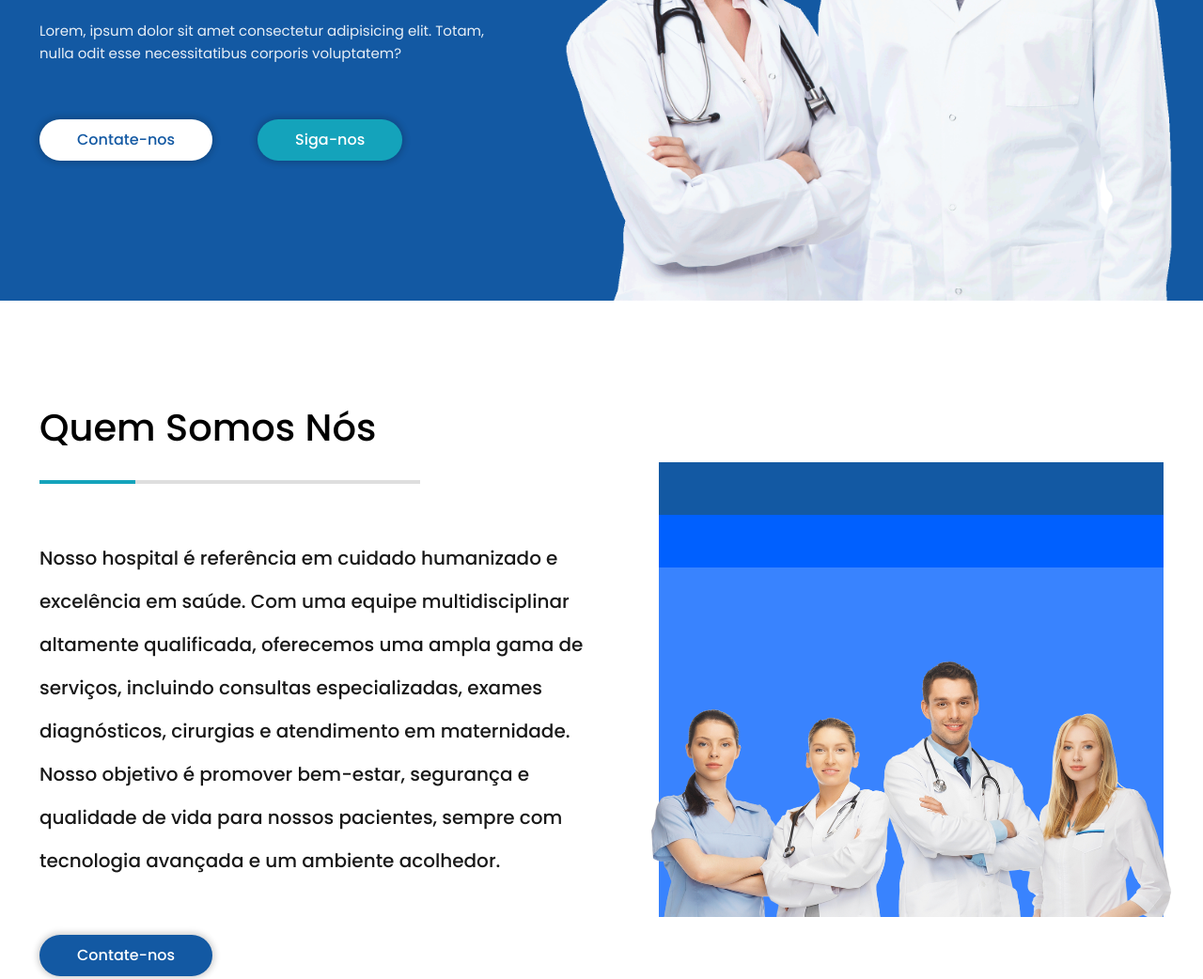
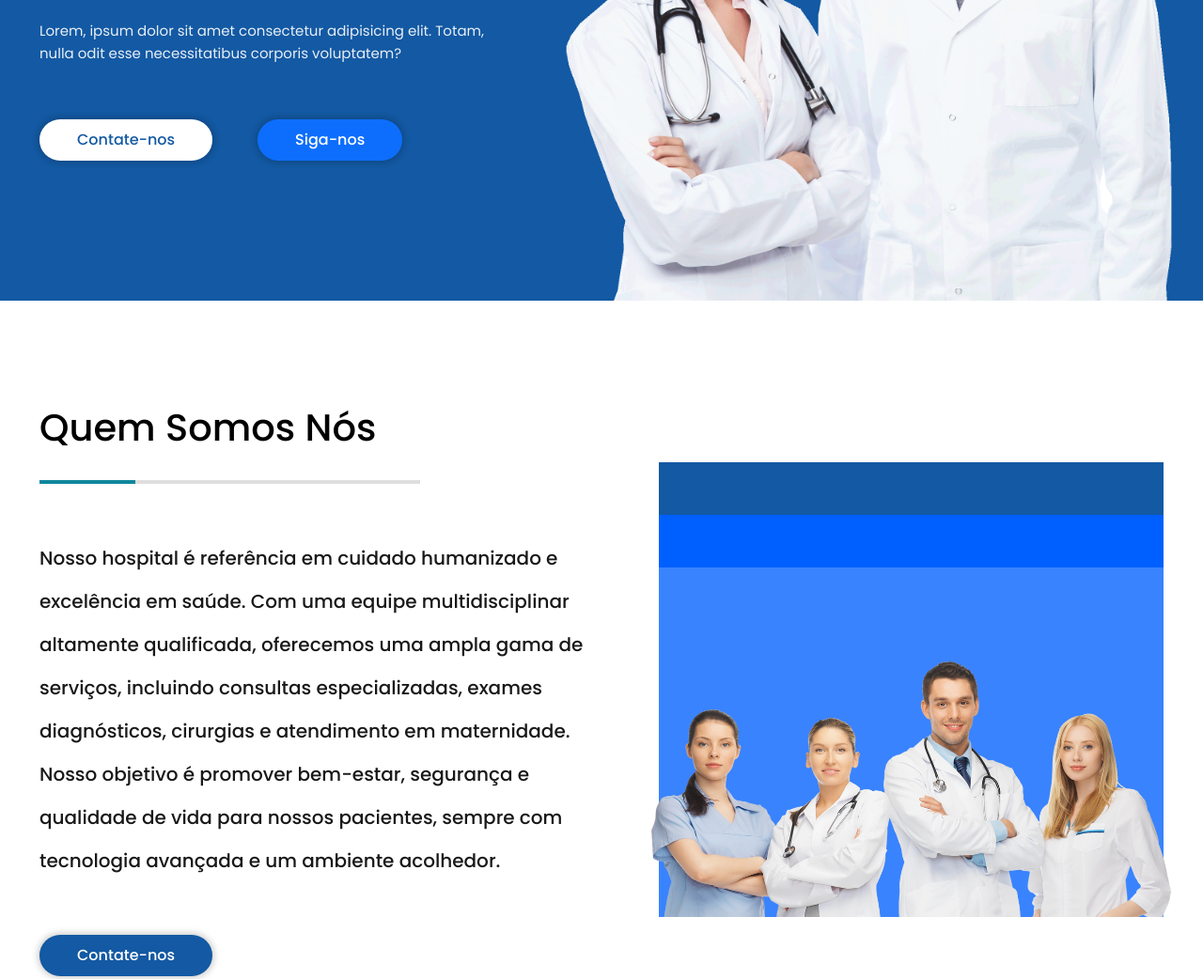
Before and after one commit to joyzinhw/site-hospital, a plain HTML site: page index.html in a window 1280 px wide. Shown: the part 480-1522 px from the top of the page at 94% size. Drawn offline with Linux system fonts and the light colour scheme.

Commit message:
add: cores

```diff
--- a/assets/css/main.css
+++ b/assets/css/main.css
@@ -3,7 +3,7 @@
 /* variables */
 :root{
     --fros-blue-color: #1359a3;
-    --light-blue-color: #14a3bb;
+    --light-blue-color: #0f879c;
     --dark-color: #202020;
     --light-gray: #dedede;
     --dark-gray: #a1a1a0;
@@ -49,8 +49,10 @@ a{
 .bg-white{
     background-color: var(--light-color);
 }
+/* Ajuste no contraste do texto azul:
+   Utiliza um tom de azul mais escuro para garantir melhor legibilidade sobre fundo branco */
 .text-blue{
-    color: var(--fros-blue-color);
+    color: #0d6efd; /* azul mais escuro */
 }
 .text-white{
     color: var(--light-color);
@@ -73,17 +75,31 @@ a{
     -o-transition: var(--transition);
     transition: var(--transition);
 }
+
+/* Botões com ajustes de contraste */
+/* Botão branco: sem alterações necessárias, pois já possui contraste adequado */
 .btn-white{
     color: var(--fros-blue-color);
 }
+
+/* Botão light-blue: foi alterado para um fundo azul mais escuro e texto branco para melhorar o contraste */
 .btn-light-blue{
-    background-color: var(--light-blue-color);
-    color: var(--light-color);
+    background-color: #0d6efd; /* tom de azul mais escuro */
+    color: #ffffff; /* texto em branco para melhor contraste */
 }
+
+/* Botão azul: já possui fundo azul e texto branco */
 .btn-blue{
     background-color: var(--fros-blue-color);
     color: var(--light-color);
 }
+
+/* Exemplo de ajuste para elementos com fundo branco e texto branco (se houver) */
+.bg-white .text-white {
+    color: var(--dark-color); /* texto escuro para melhor contraste sobre fundo branco */
+}
+
+
 .btn-group{
     display: -webkit-box;
     display: -ms-flexbox;
```
